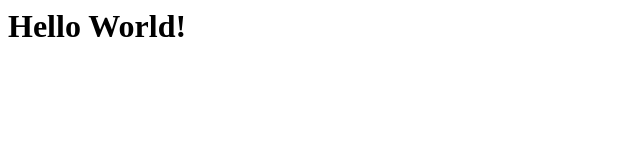
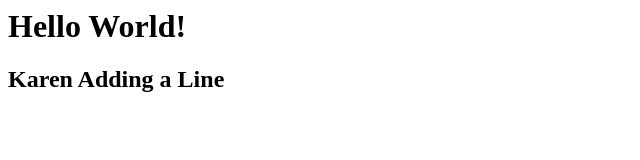
Before and after one commit to kglibrarian/mictest, a plain HTML site: page index.html in a window 1280 px wide. Shown: the whole page, without its empty margins (0-640 px from the left). Drawn offline with Linux system fonts and the light colour scheme.

Commit message:
adding stuff from Karen

```diff
--- a/index.html
+++ b/index.html
@@ -1,3 +1,4 @@
 <html>
     <h1>Hello World!</h1>
+    <h2>Karen Adding a Line</h2>
 </html>
```
